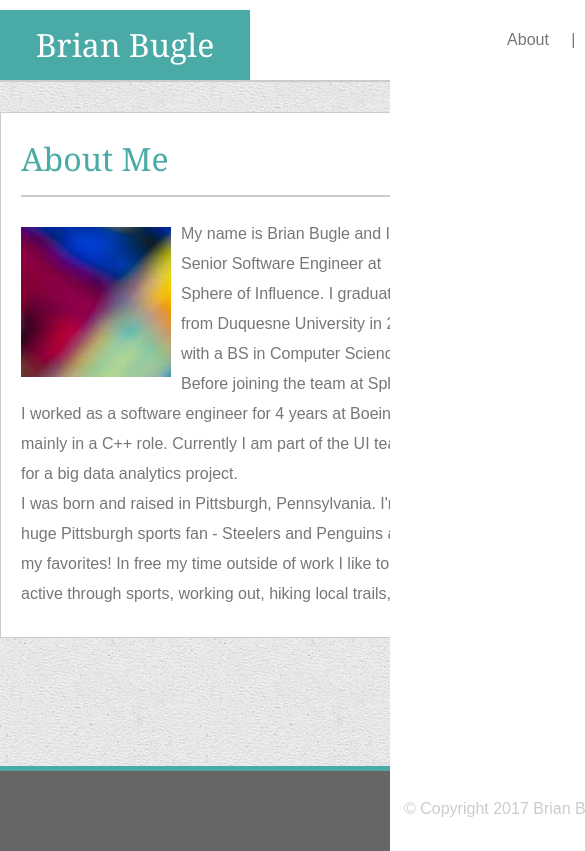
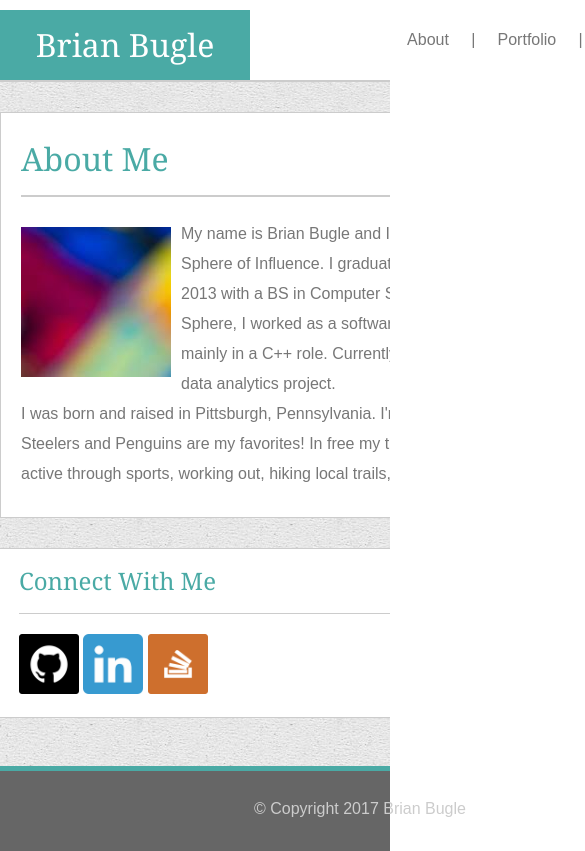
Before and after one commit to bugleb/Responsive-Portfolio, a plain HTML site: page index.html in a window 390 px wide. Shown: the top 851 px of the page, 585 px wide, since content can reach past the window. Drawn offline with Linux system fonts and the light colour scheme.

Commit message:
Adds media queries for 768px max-width

```diff
--- a/assets/css/styles.css
+++ b/assets/css/styles.css
@@ -248,8 +248,34 @@ a:visited, a:link, a:active {
 
 }
 
-@media screen (max-width: 768px) {
+@media screen and (max-width: 768px) {
 
+	.header-content {
+		width: 660px;
+	}
+
+	.content-section {
+		width: 660px;
+		overflow: auto;
+		margin-bottom: 30px;
+	}
+
+	.main-content {
+		position: relative;
+		width: 620px;
+	}
+
+	.sidebar {
+		width: 620px;
+		text-align: left;
+	}
+
+
+	.footer-content {
+		width: 660px;
+		margin: 0 auto;
+		padding: 30px;
+	}
 }
 
 @media screen (max-width: 640px) {
```
